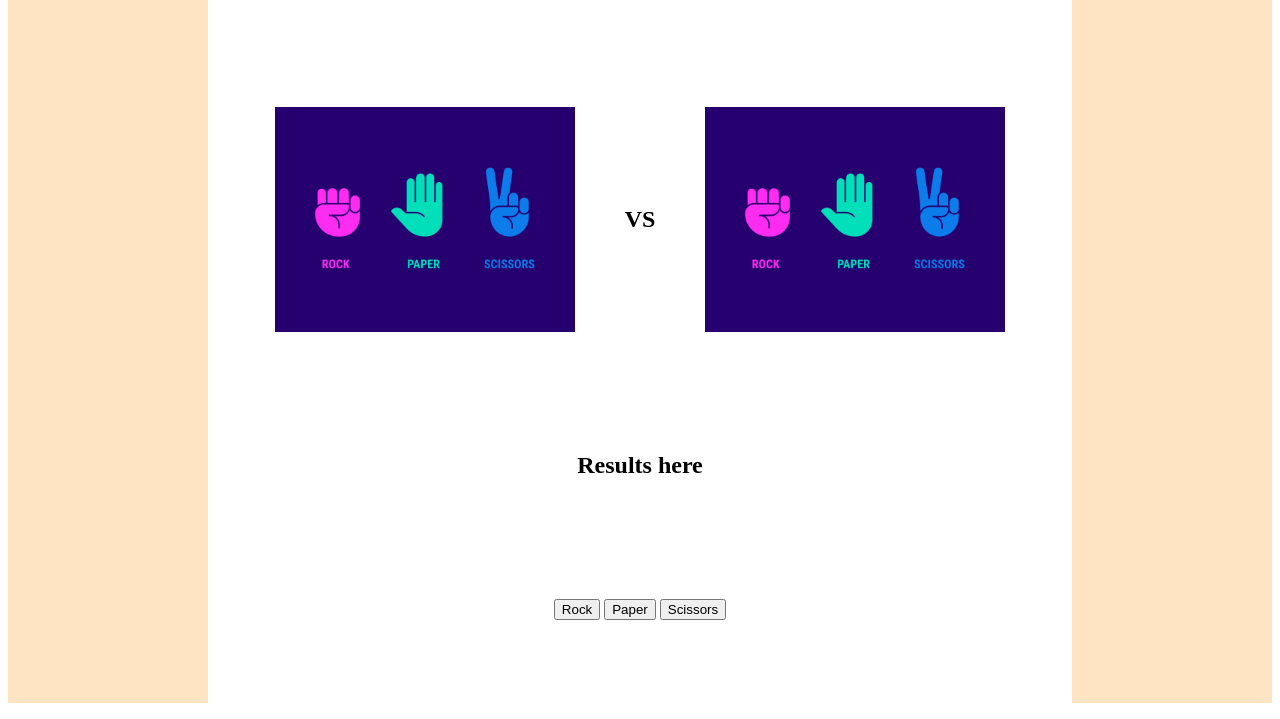
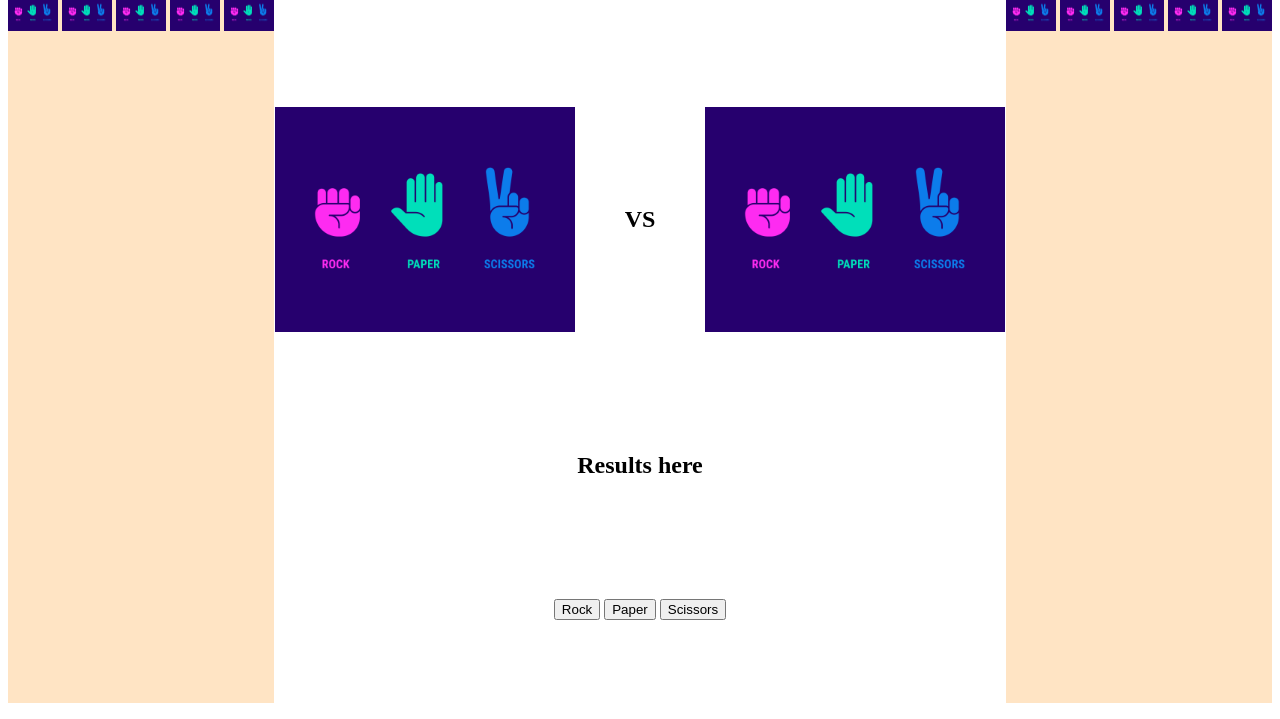
Before and after one commit to benjaAguilar/odin-RockPapperScissors, a plain HTML site: page index.html in a window 1280 px wide. Shown: the part 81-800 px from the top of the page. Drawn offline with Linux system fonts and the light colour scheme.

Commit message:
added placeholder imgs to players section
this is gonna be the imgs of the life of each player

```diff
--- a/index.html
+++ b/index.html
@@ -10,6 +10,13 @@
 <body>
     <div class="user-section">
         <h2>You</h2>
+        <div class="lives">
+            <img src="imgs/rock-paper-scissors-hand-icons.png" alt="">
+            <img src="imgs/rock-paper-scissors-hand-icons.png" alt="">
+            <img src="imgs/rock-paper-scissors-hand-icons.png" alt="">
+            <img src="imgs/rock-paper-scissors-hand-icons.png" alt="">
+            <img src="imgs/rock-paper-scissors-hand-icons.png" alt="">
+        </div>
     </div>
     <div class="main">
 
@@ -32,6 +39,13 @@
     </div>
     <div class="pc-section">
         <h2>Computer</h2>
+        <div class="lives">
+            <img src="imgs/rock-paper-scissors-hand-icons.png" alt="">
+            <img src="imgs/rock-paper-scissors-hand-icons.png" alt="">
+            <img src="imgs/rock-paper-scissors-hand-icons.png" alt="">
+            <img src="imgs/rock-paper-scissors-hand-icons.png" alt="">
+            <img src="imgs/rock-paper-scissors-hand-icons.png" alt="">
+        </div>
     </div>
 </body>
 </html>
--- a/styles/styles.css
+++ b/styles/styles.css
@@ -14,10 +14,16 @@ body{
 .user-section,
 .pc-section{
     display: flex;
+    flex-direction: column;
     flex: 1 0 auto;
     min-width: 200px;
-    justify-content: center;
+    align-items: center;
+    justify-content: flex-start;
     background-color: bisque;
+}
+
+.lives img{
+    width: 50px;
 }
 
 .displayer{
```
